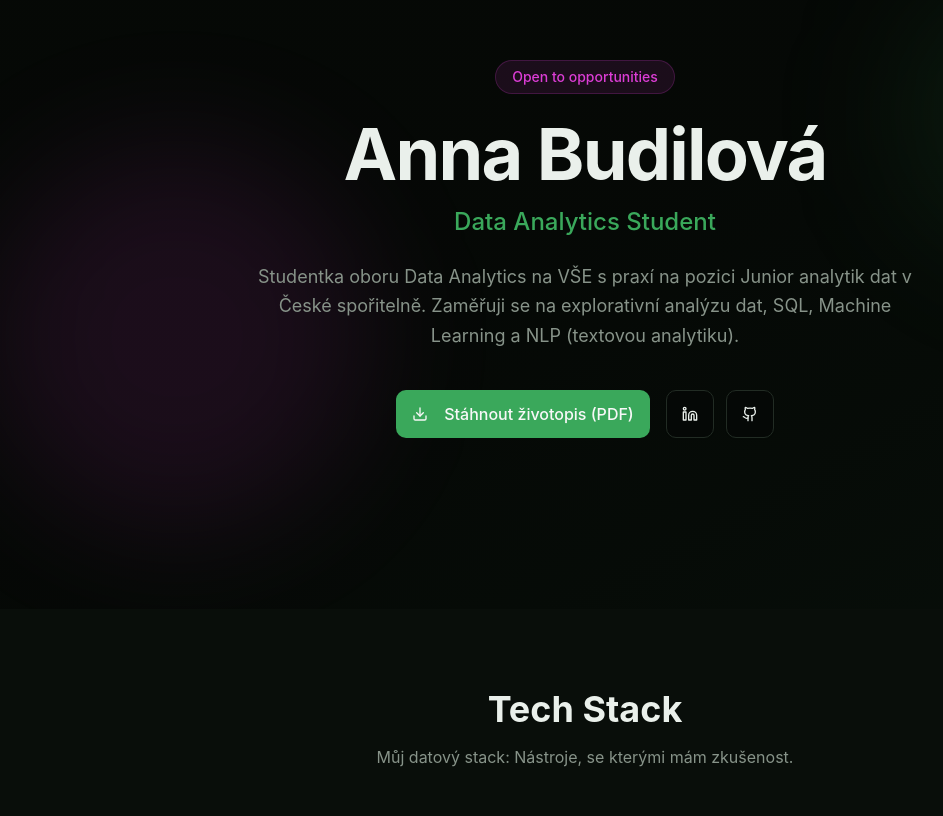
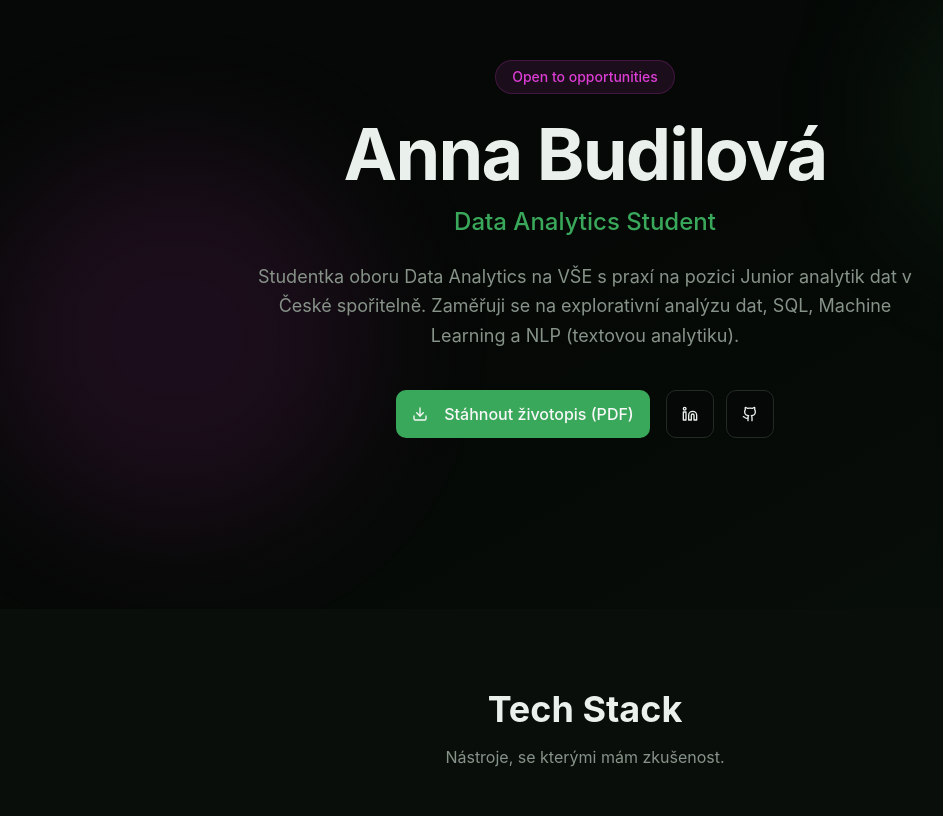
Before and after one commit to budilovaan-ai/annabudilova.github.io, a Next.js app: page / in a window 1280 px wide. Shown: the part 111-927 px from the top of the page, without its empty margins (55-998 px from the left). Built offline with nearby package versions, Linux system fonts and the light colour scheme.

Commit message:
Update tech-stack-section.tsx

```diff
--- a/components/tech-stack-section.tsx
+++ b/components/tech-stack-section.tsx
@@ -38,7 +38,7 @@ export function TechStackSection() {
             Tech Stack
           </h2>
           <p className="text-muted-foreground max-w-xl mx-auto">
-            Můj datový stack: Nástroje, se kterými mám zkušenost.
+            Nástroje, se kterými mám zkušenost.
           </p>
         </div>
 
```
